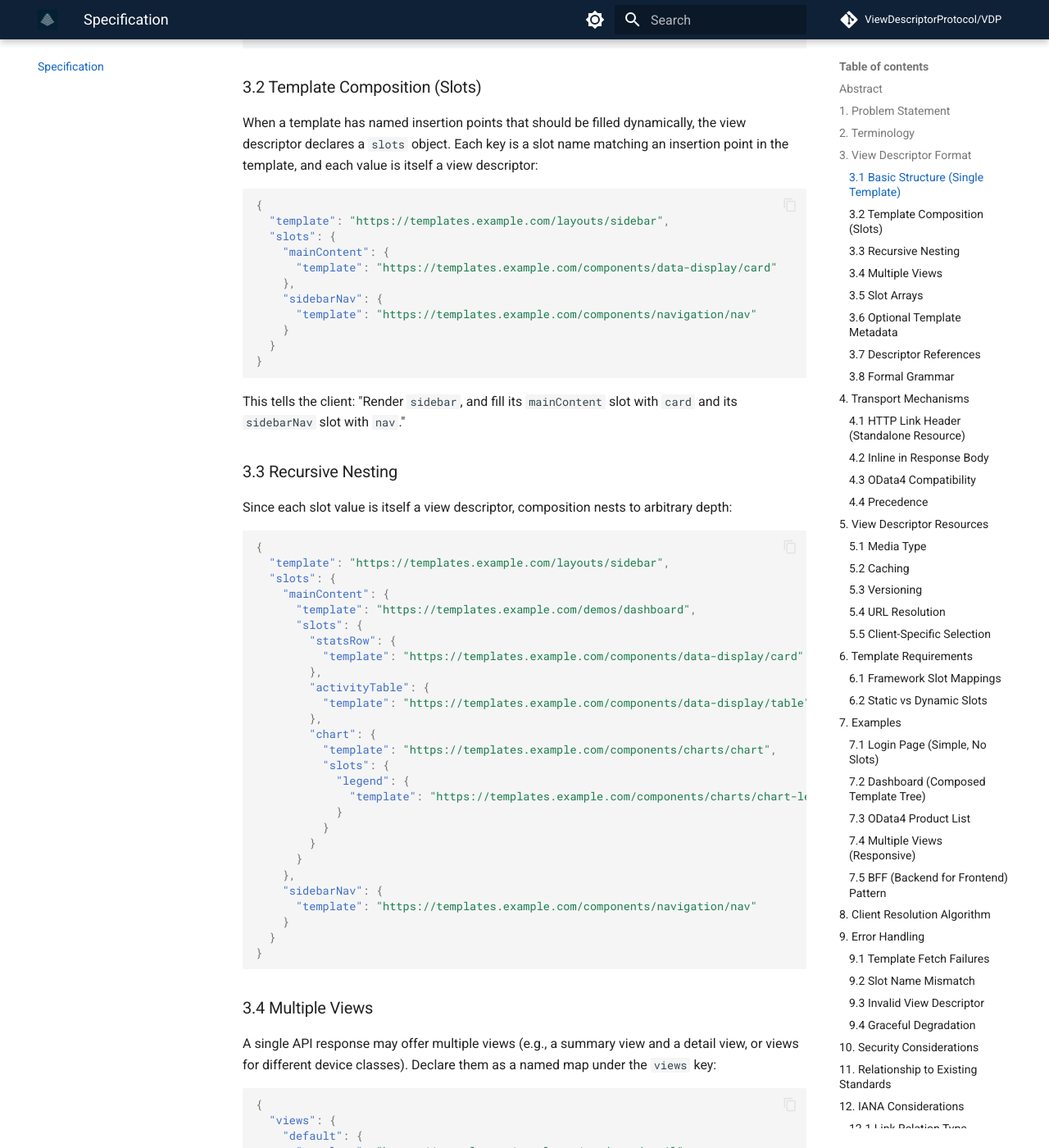
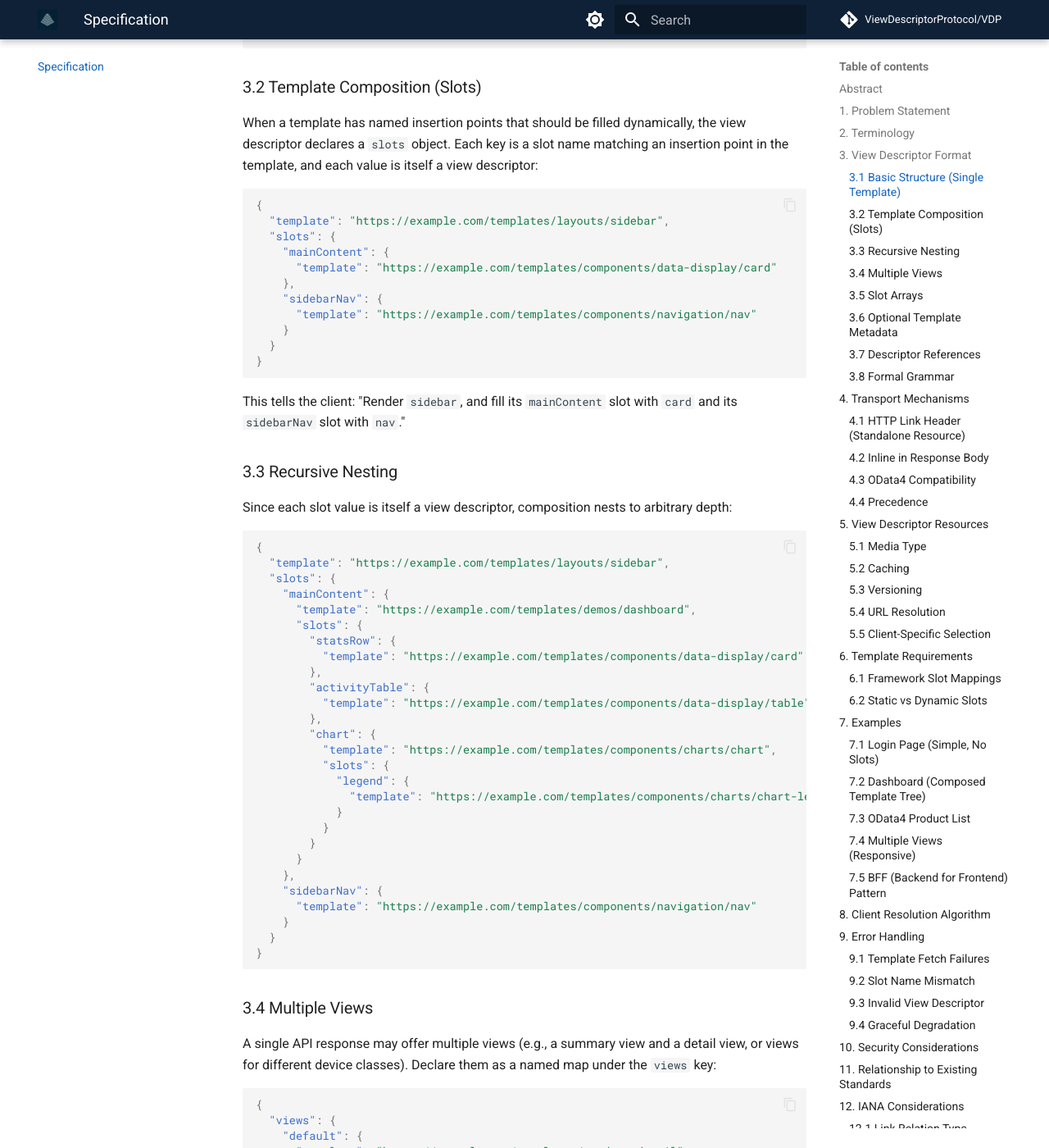
Before and after one commit to ViewDescriptorProtocol/ViewDescriptorProtocol.github.io, an MkDocs documentation site: the page built from docs/specification.md, in a window 1280 px wide and 1400 px high, scrolled down 1840 px. Shown: the whole window at 82% size. Built offline with MkDocs 1.6.1 and Material for MkDocs 9.7.7, drawn with Linux system fonts in a browser that asks for light colours; comment, search, counter and statistics services are not loaded; some of the changed text lies outside the part shown.

Commit message:
Mirror the example URL consolidation.
Re-mirror the specification and changelog after template URLs in the
canonical repo moved from templates.example.com to example.com/templates/.

````diff
--- a/docs/specification.md
+++ b/docs/specification.md
@@ -51,13 +51,13 @@ When a template has named insertion points that should be filled dynamically, th
 
 ```json
 {
-  "template": "https://templates.example.com/layouts/sidebar",
+  "template": "https://example.com/templates/layouts/sidebar",
   "slots": {
     "mainContent": {
-      "template": "https://templates.example.com/components/data-display/card"
+      "template": "https://example.com/templates/components/data-display/card"
     },
     "sidebarNav": {
-      "template": "https://templates.example.com/components/navigation/nav"
+      "template": "https://example.com/templates/components/navigation/nav"
     }
   }
 }
@@ -71,29 +71,29 @@ Since each slot value is itself a view descriptor, composition nests to arbitrar
 
 ```json
 {
-  "template": "https://templates.example.com/layouts/sidebar",
+  "template": "https://example.com/templates/layouts/sidebar",
   "slots": {
     "mainContent": {
-      "template": "https://templates.example.com/demos/dashboard",
+      "template": "https://example.com/templates/demos/dashboard",
       "slots": {
         "statsRow": {
-          "template": "https://templates.example.com/components/data-display/card"
+          "template": "https://example.com/templates/components/data-display/card"
         },
         "activityTable": {
-          "template": "https://templates.example.com/components/data-display/table"
+          "template": "https://example.com/templates/components/data-display/table"
         },
         "chart": {
-          "template": "https://templates.example.com/components/charts/chart",
+          "template": "https://example.com/templates/components/charts/chart",
           "slots": {
             "legend": {
-              "template": "https://templates.example.com/components/charts/chart-legend"
+              "template": "https://example.com/templates/components/charts/chart-legend"
             }
           }
         }
       }
     },
     "sidebarNav": {
-      "template": "https://templates.example.com/components/navigation/nav"
+      "template": "https://example.com/templates/components/navigation/nav"
     }
   }
 }
@@ -134,21 +134,21 @@ A single slot can accept multiple templates, rendered in sequence within the ins
 
 ```json
 {
-  "template": "https://templates.example.com/layouts/sidebar",
+  "template": "https://example.com/templates/layouts/sidebar",
   "slots": {
     "mainContent": [
       {
-        "template": "https://templates.example.com/components/data-display/card"
+        "template": "https://example.com/templates/components/data-display/card"
       },
       {
-        "template": "https://templates.example.com/components/charts/chart"
+        "template": "https://example.com/templates/components/charts/chart"
       },
       {
-        "template": "https://templates.example.com/components/data-display/table"
+        "template": "https://example.com/templates/components/data-display/table"
       }
     ],
     "sidebarNav": {
-      "template": "https://templates.example.com/components/navigation/nav"
+      "template": "https://example.com/templates/components/navigation/nav"
     }
   }
 }
@@ -162,7 +162,7 @@ A view descriptor MAY carry two advisory members alongside `template`:
 
 ```json
 {
-  "template": "https://templates.example.com/components/data-display/card",
+  "template": "https://example.com/templates/components/data-display/card",
   "type": "text/x-qute",
   "integrity": "sha384-oqVuAfXRKap7fdgcCY5uykM6+R9GqQ8K/uxy9rx7HNQlGYl1kPzQho1wx4JwY8wC"
 }
@@ -179,13 +179,13 @@ A slot value MAY be a **descriptor reference** — an object whose single member
 
 ```json
 {
-  "template": "https://templates.example.com/layouts/sidebar",
+  "template": "https://example.com/templates/layouts/sidebar",
   "slots": {
     "sidebarNav": {
       "descriptor": "https://example.com/views/standard-nav.json"
     },
     "mainContent": {
-      "template": "https://templates.example.com/demos/dashboard"
+      "template": "https://example.com/templates/demos/dashboard"
     }
   }
 }
@@ -264,10 +264,10 @@ When the data format is flexible (e.g., HAL+JSON, custom APIs), embed the view d
     "self": { "href": "/api/dashboard" }
   },
   "_view": {
-    "template": "https://templates.example.com/demos/dashboard",
+    "template": "https://example.com/templates/demos/dashboard",
     "slots": {
       "statsRow": {
-        "template": "https://templates.example.com/components/data-display/card"
+        "template": "https://example.com/templates/components/data-display/card"
       }
     }
   },
@@ -447,7 +447,7 @@ Not every insertion point in a template needs to appear in the view descriptor.
 ```http
 HTTP/1.1 200 OK
 Content-Type: application/json
-View-Template: https://templates.example.com/components/forms/form
+View-Template: https://example.com/templates/components/forms/form
 
 {
   "csrfToken": "abc123",
@@ -483,22 +483,22 @@ Link: <https://example.com/views/dashboard.json>; rel="view-descriptor"
 
 ```json
 {
-  "template": "https://templates.example.com/layouts/sidebar",
+  "template": "https://example.com/templates/layouts/sidebar",
   "slots": {
     "sidebarNav": {
-      "template": "https://templates.example.com/components/navigation/nav"
+      "template": "https://example.com/templates/components/navigation/nav"
     },
     "mainContent": {
-      "template": "https://templates.example.com/demos/dashboard",
+      "template": "https://example.com/templates/demos/dashboard",
       "slots": {
         "statsCards": {
-          "template": "https://templates.example.com/components/data-display/card"
+          "template": "https://example.com/templates/components/data-display/card"
         },
         "activityTable": {
-          "template": "https://templates.example.com/components/data-display/table"
+          "template": "https://example.com/templates/components/data-display/table"
         },
         "revenueChart": {
-          "template": "https://templates.example.com/components/charts/chart"
+          "template": "https://example.com/templates/components/charts/chart"
         }
       }
     }
@@ -745,7 +745,7 @@ Content-Type: application/vdp-discovery+json
     }
   },
   "trustedTemplateUrls": [
-    "https://templates.example.com/"
+    "https://example.com/templates/"
   ]
 }
 ```
````
Also changed, not shown: other parts of docs/specification.md (+1 -1 lines), docs/changelog.md (+1 -0 lines).
